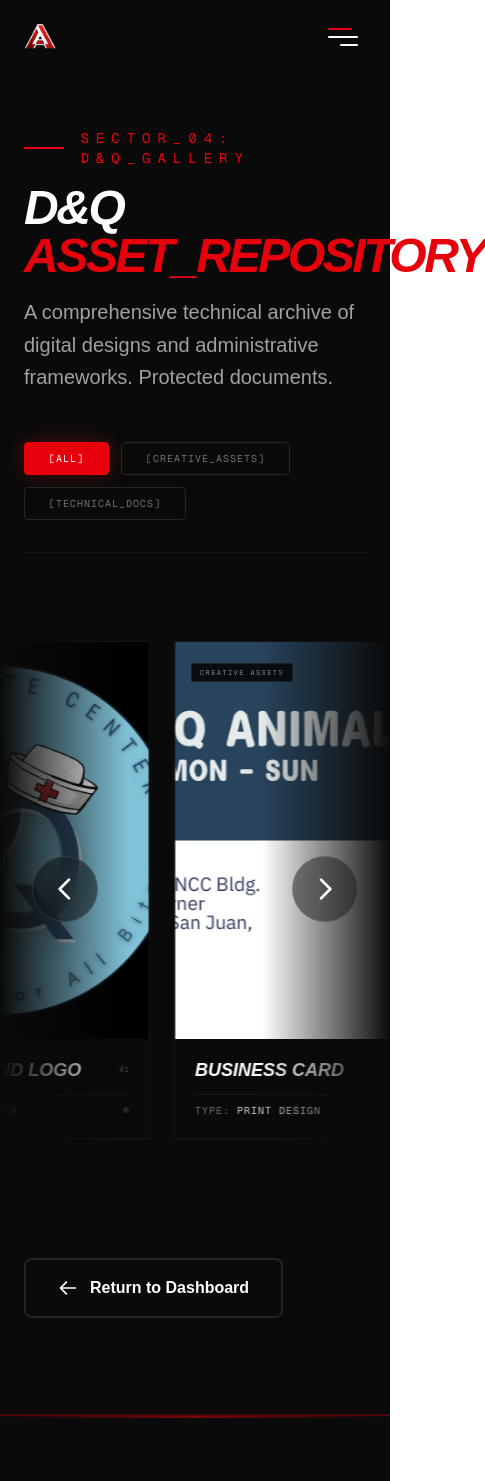
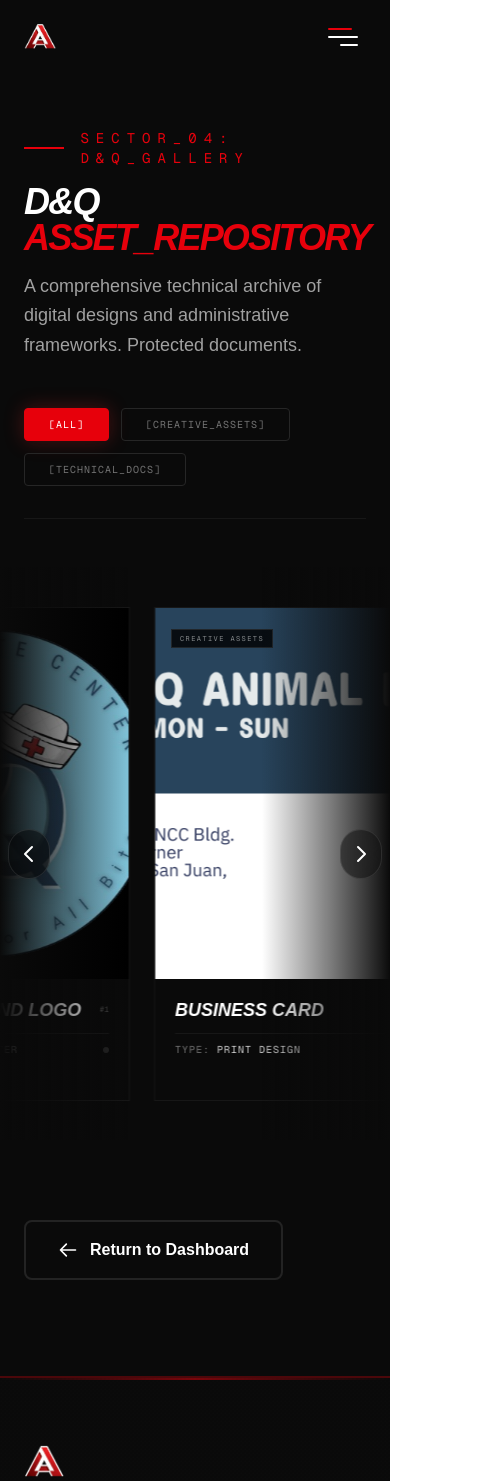
Before and after one commit to Eybri/macasa-portfolio, a Next.js app: page /projects/d-and-q in a window 390 px wide. Shown: the top 1481 px of the page, 485 px wide, since content can reach past the window. Built offline with nearby package versions, Linux system fonts and the light colour scheme.

Commit message:
fixed responsiveness

```diff
--- a/app/projects/d-and-q/page.tsx
+++ b/app/projects/d-and-q/page.tsx
@@ -97,15 +97,15 @@ export default function DnQProjects() {
             {/* Lightbox Modal */}
             {selectedImage && (
                 <div
-                    className="fixed inset-0 z-[100] bg-black/95 backdrop-blur-xl flex items-center justify-center p-4 md:p-10 select-none"
+                    className="fixed inset-0 z-[100] bg-black/95 backdrop-blur-xl flex items-center justify-center p-2 md:p-10 select-none"
                     onClick={() => setSelectedImage(null)}
                 >
                     <div className="relative max-w-5xl w-full h-full flex flex-col items-center justify-center">
                         <button
-                            className="absolute top-0 right-0 m-4 text-white hover:text-red-600 transition-colors z-20"
+                            className="absolute top-2 right-2 md:top-0 md:right-0 m-2 md:m-4 text-white hover:text-red-600 transition-colors z-20"
                             onClick={() => setSelectedImage(null)}
                         >
-                            <svg className="w-8 h-8" fill="none" stroke="currentColor" viewBox="0 0 24 24">
+                            <svg className="w-6 h-6 md:w-8 h-8" fill="none" stroke="currentColor" viewBox="0 0 24 24">
                                 <path strokeLinecap="round" strokeLinejoin="round" strokeWidth={2} d="M6 18L18 6M6 6l12 12" />
                             </svg>
                         </button>
@@ -119,11 +119,11 @@ export default function DnQProjects() {
                             />
 
                             {/* Protection Watermark Layer */}
-                            <div className="absolute inset-0 z-10 pointer-events-none flex flex-wrap items-center justify-center opacity-[0.07] overflow-hidden">
-                                <div className="grid grid-cols-3 gap-32 transform -rotate-45 scale-150">
+                            <div className="absolute inset-0 z-10 pointer-events-none flex flex-wrap items-center justify-center opacity-[0.05] overflow-hidden">
+                                <div className="grid grid-cols-2 md:grid-cols-3 gap-16 md:gap-32 transform -rotate-45 scale-150">
                                     {[...Array(12)].map((_, i) => (
-                                        <div key={i} className="text-4xl font-black whitespace-nowrap tracking-[1em] text-white">
-                                            AVERY MACASA // AVERY MACASA
+                                        <div key={i} className="text-xl md:text-4xl font-black whitespace-nowrap tracking-[0.5em] md:tracking-[1em] text-white">
+                                            AVERY MACASA
                                         </div>
                                     ))}
                                 </div>
@@ -131,9 +131,9 @@ export default function DnQProjects() {
                         </div>
 
                         {/* Lightbox Telemetry */}
-                        <div className="mt-8 flex flex-wrap gap-x-8 gap-y-2 font-mono text-[10px] text-neutral-500 uppercase tracking-widest border-t border-neutral-800 pt-4 w-full justify-center">
+                        <div className="mt-4 md:mt-8 flex flex-wrap gap-x-4 md:gap-x-8 gap-y-2 font-mono text-[8px] md:text-[10px] text-neutral-500 uppercase tracking-widest border-t border-neutral-800 pt-4 w-full justify-center">
                             <p>FILE: <span className="text-white">{selectedImage}</span></p>
-                            <p>STATUS: <span className="text-red-500">SECURE_VIEW_MODE</span></p>
+                            <p className="hidden xs:block">STATUS: <span className="text-red-500">SECURE_VIEW_MODE</span></p>
                             <p>PROTECTION: <span className="text-white">WATERMARK_ACTIVE</span></p>
                         </div>
                     </div>
@@ -149,10 +149,10 @@ export default function DnQProjects() {
 
                 <div className="mb-12 flex flex-col md:flex-row md:items-end justify-between gap-8">
                     <div>
-                        <h2 className="text-5xl md:text-7xl font-black italic uppercase tracking-tighter mb-4">
-                            D&Q <span className="text-red-600">ASSET_REPOSITORY</span>
+                        <h2 className="text-4xl md:text-7xl font-black italic uppercase tracking-tighter mb-4 leading-none">
+                            D&Q <span className="text-red-600 block md:inline">ASSET_REPOSITORY</span>
                         </h2>
-                        <p className="text-neutral-400 text-xl font-light max-w-2xl leading-relaxed">
+                        <p className="text-neutral-400 text-lg md:text-xl font-light max-w-2xl leading-relaxed">
                             A comprehensive technical archive of digital designs and administrative frameworks.
                             Protected documents.
                         </p>
@@ -184,31 +184,31 @@ export default function DnQProjects() {
                 {/* Asset Gallery - Infinite Slider */}
                 <div className="relative w-screen left-1/2 right-1/2 -ml-[50vw] overflow-hidden py-10 group/slider">
                     {/* Navigation Arrows */}
-                    <div className="absolute inset-y-0 left-0 flex items-center z-20 px-8 pointer-events-none">
+                    <div className="absolute inset-y-0 left-0 flex items-center z-20 px-2 md:px-8 pointer-events-none">
                         <button
-                            className={`p-4 bg-black/40 backdrop-blur-lg border border-white/10 text-white rounded-full transition-all duration-300 pointer-events-auto hover:border-red-600 hover:text-red-600 active:scale-90 ${isHoldingLeft ? 'scale-110 border-red-600 text-red-600 bg-red-600/10' : ''}`}
+                            className={`p-2 md:p-4 bg-black/40 backdrop-blur-lg border border-white/10 text-white rounded-full transition-all duration-300 pointer-events-auto hover:border-red-600 hover:text-red-600 active:scale-90 ${isHoldingLeft ? 'scale-110 border-red-600 text-red-600 bg-red-600/10' : ''}`}
                             onMouseDown={() => setIsHoldingLeft(true)}
                             onMouseUp={() => setIsHoldingLeft(false)}
                             onMouseLeave={() => setIsHoldingLeft(false)}
                             onTouchStart={() => setIsHoldingLeft(true)}
                             onTouchEnd={() => setIsHoldingLeft(false)}
                         >
-                            <svg className="w-8 h-8 rotate-180" fill="none" stroke="currentColor" viewBox="0 0 24 24">
+                            <svg className="w-6 h-6 md:w-8 h-8 rotate-180" fill="none" stroke="currentColor" viewBox="0 0 24 24">
                                 <path strokeLinecap="round" strokeLinejoin="round" strokeWidth={2} d="M9 5l7 7-7 7" />
                             </svg>
                         </button>
                     </div>
 
-                    <div className="absolute inset-y-0 right-0 flex items-center z-20 px-8 pointer-events-none">
+                    <div className="absolute inset-y-0 right-0 flex items-center z-20 px-2 md:px-8 pointer-events-none">
                         <button
-                            className={`p-4 bg-black/40 backdrop-blur-lg border border-white/10 text-white rounded-full transition-all duration-300 pointer-events-auto hover:border-red-600 hover:text-red-600 active:scale-90 ${isHoldingRight ? 'scale-110 border-red-600 text-red-600 bg-red-600/10' : ''}`}
+                            className={`p-2 md:p-4 bg-black/40 backdrop-blur-lg border border-white/10 text-white rounded-full transition-all duration-300 pointer-events-auto hover:border-red-600 hover:text-red-600 active:scale-90 ${isHoldingRight ? 'scale-110 border-red-600 text-red-600 bg-red-600/10' : ''}`}
                             onMouseDown={() => setIsHoldingRight(true)}
                             onMouseUp={() => setIsHoldingRight(false)}
                             onMouseLeave={() => setIsHoldingRight(false)}
                             onTouchStart={() => setIsHoldingRight(true)}
                             onTouchEnd={() => setIsHoldingRight(false)}
                         >
-                            <svg className="w-8 h-8" fill="none" stroke="currentColor" viewBox="0 0 24 24">
+                            <svg className="w-6 h-6 md:w-8 h-8" fill="none" stroke="currentColor" viewBox="0 0 24 24">
                                 <path strokeLinecap="round" strokeLinejoin="round" strokeWidth={2} d="M9 5l7 7-7 7" />
                             </svg>
                         </button>
@@ -224,7 +224,7 @@ export default function DnQProjects() {
                             <div
                                 key={`${filter}-${index}`}
                                 onClick={() => setSelectedImage(asset.name)}
-                                className="w-[300px] md:w-[400px] flex-shrink-0 bg-neutral-950 border border-neutral-900 overflow-hidden group hover:border-red-600/50 transition-all duration-500 cursor-pointer flex flex-col"
+                                className="w-[280px] md:w-[400px] flex-shrink-0 bg-neutral-950 border border-neutral-900 overflow-hidden group hover:border-red-600/50 transition-all duration-500 cursor-pointer flex flex-col"
                             >
                                 <div className="relative aspect-[3/4] overflow-hidden bg-black">
                                     <img
```
